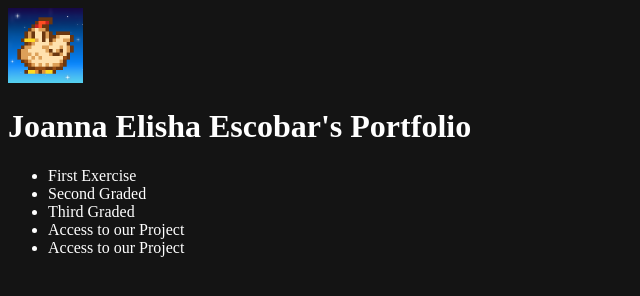
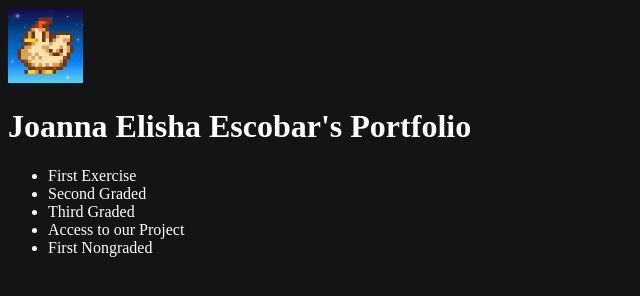
Before and after one commit to waxingcrescent8193/2QPortfolioMgESCOBAR, a plain HTML site: page index.html in a window 1280 px wide. Shown: the full height of the page, 0-640 px from the left. Drawn offline with Linux system fonts and the light colour scheme.

Commit message:
nongrded task 1 index html inclusion

```diff
--- a/index.html
+++ b/index.html
@@ -26,7 +26,7 @@
         <li><a href="#"> Second Graded </a></li>
         <li><a href="#"> Third Graded </a></li>
         <li><a href="#"> Access to our Project </a></li>
-        <li><a href=".public/Q21NGMgEscobar.html"> Access to our Project </a></li>
+        <li><a href=".public/Q21NGMgEscobar.html"> First Nongraded </a></li>
       </ul>
    </nav>
   </header>
```
